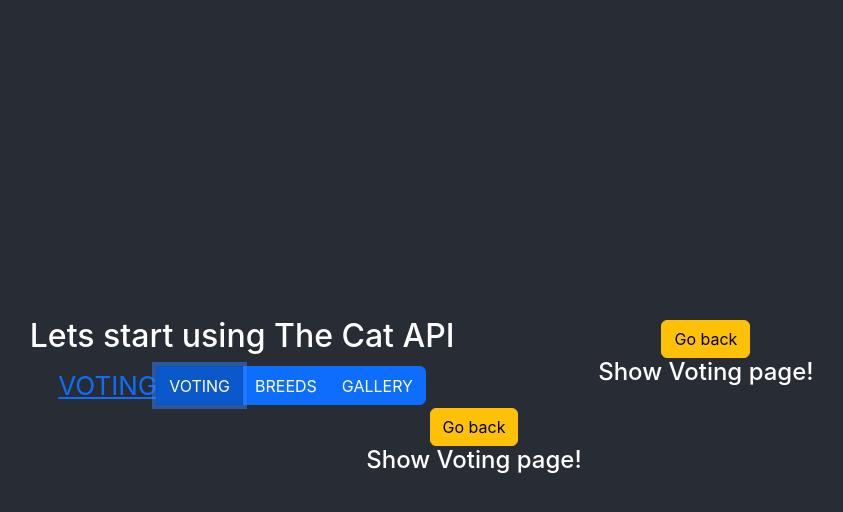
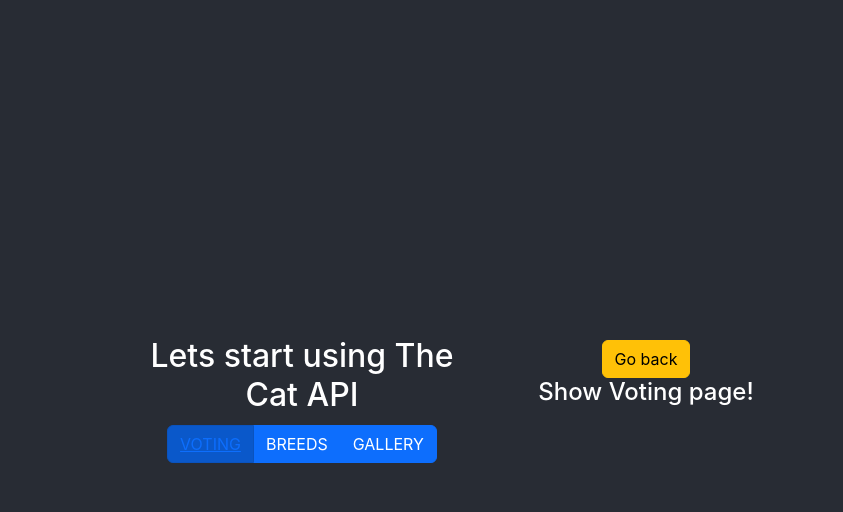
Before and after one commit to Veronikanos/macpaw_mentor, a React (Create React App) app: page /votings in a window 1280 px wide. Both pictures are taken after a click on the button "VOTING". Shown: the top 512 px of the page, without its empty margins (166-1009 px from the left). Built offline with nearby package versions, Linux system fonts and the light colour scheme.

Commit message:
fix: correct routing to Voting page and back
Bug: doesn't change button status back to false when clicking back button.

```diff
--- a/src/components/Homepage.jsx
+++ b/src/components/Homepage.jsx
@@ -1,5 +1,6 @@
 import React, {useState} from "react";
-import {Outlet, Link} from 'react-router-dom';
+// import {Outlet, Link} from 'react-router-dom';
+import { Link } from 'react-router-dom';
 import SecondPage from "./SecondPage";
 
 
@@ -35,8 +36,8 @@
 				<h2>Lets start using The Cat API</h2>
 					<nav>
 						<div className="btn-group" role="group" aria-label="Basic example">
-						<Link to="/votings">VOTING</Link>
-							<button type="button" className={'btn btn-primary'} onClick={renderVotingPage}>VOTING</button>
+						{/* <Link to="/votings" >VOTING</Link> */}
+							<button type="button" className={'btn btn-primary'} onClick={renderVotingPage}><Link to="/votings">VOTING</Link></button>
 							<button type="button" className={'btn btn-primary'} onClick={renderBreedsPage}>BREEDS</button>
 							<button type="button" className={'btn btn-primary'} onClick={renderGalleryPage}>GALLERY</button>
 						</div>
@@ -45,7 +46,7 @@
 			<div className="col">
 				<SecondPage pressed={pressedButton}/>
 			</div>
-			<Outlet />
+			{/* <Outlet /> */}
 		</div>
 		);
 }
--- a/src/components/SecondPage.jsx
+++ b/src/components/SecondPage.jsx
@@ -1,13 +1,17 @@
 import Voting from "./Voting";
 import Breeds from "./Breeds";
 import Gallery from "./Gallery";
+// import { Outlet } from 'react-router-dom';
 // import {Routes, Route} from 'react-router-dom';
 
 export default function SecondPage(props) {
 	console.log(props);
 	if (props.pressed.voting) {
 	return (
-		<Voting />
+		<div>
+			<Voting isVoted={props.pressed.voting}/>
+			{/* <Outlet /> */}
+		</div>
 	// 	<Routes>
 	// 	<Route path="/votings" element={<Voting />} />
 	// </Routes>
--- a/src/components/Voting.jsx
+++ b/src/components/Voting.jsx
@@ -1,11 +1,23 @@
 import { useNavigate } from 'react-router-dom';
+// import { Link } from 'react-router-dom';
+import React, {useState} from "react";
 
-export default function Voting() {
+export default function Voting(props) {
+	const [voted, setVoted] = useState(props.isVoted);
+
+	function handleOnclickStatus(){
+		if (voted === true){
+			setVoted(false);
+			console.log(voted);
+		}
+	}
 	const navigate = useNavigate();
 	return (
 		<div>
-			<button type="button" class="btn btn-warning" onClick={() => navigate(-1)}>Go back</button>
+			<button type="button" class="btn btn-warning" onClick={() => {navigate(-1); handleOnclickStatus();}}>Go back</button>
+			{/* <button type="button" class="btn btn-warning" onClick={handleOnclickStatus}><Link to="/">Go back</Link></button> */}
 			<h4>Show Voting page!</h4>
 		</div>
 	);
+
 }
```
